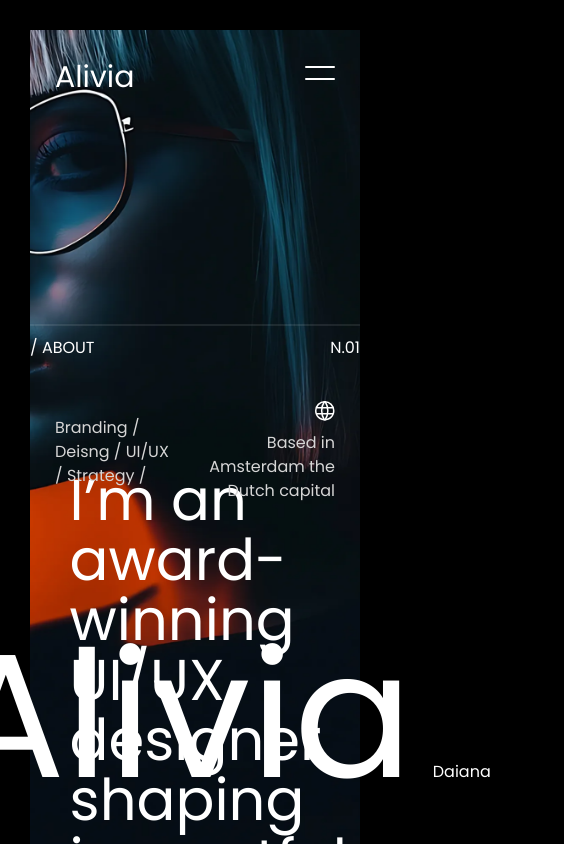
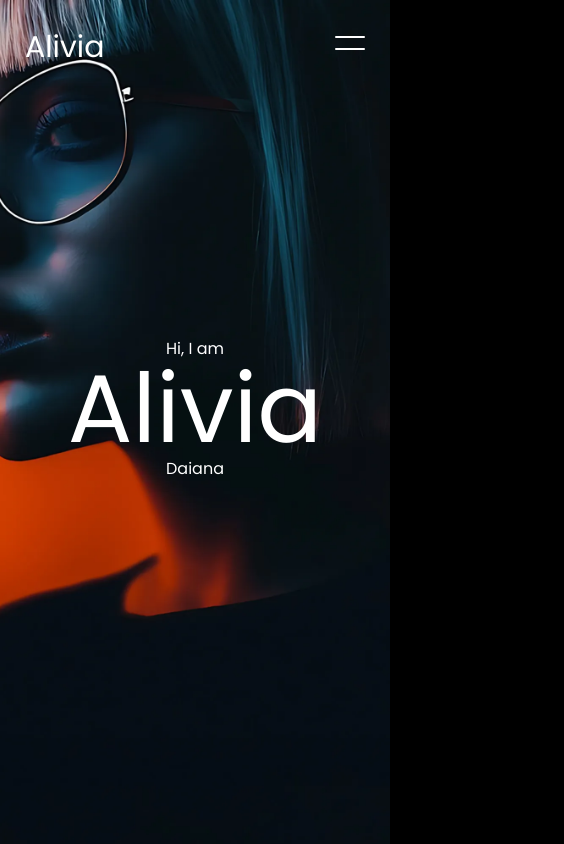
Before and after one commit to nibiralpha/alivia, a Next.js app: page / in a window 390 px wide. Shown: the top 844 px of the page, 564 px wide, since content can reach past the window. Built offline with nearby package versions, Linux system fonts and the light colour scheme.

Commit message:
landing section mobile responsive

```diff
--- a/src/app/Component/HeroComponent/Hero.module.css
+++ b/src/app/Component/HeroComponent/Hero.module.css
@@ -81,6 +81,28 @@
   align-items: baseline;
 }
 
-.right_side_img{
-    margin-bottom: 10px;
+.right_side_img {
+  margin-bottom: 10px;
 }
+
+/* MOBILE */
+
+@media screen and (max-width: 430px) {
+  .about_text_container {
+    display: none;
+    text-align: center;
+  }
+
+  .alivia_text_container {
+    display: inline-block;
+    align-items: normal;
+    text-align: center;
+    top: 60%;
+    bottom: 0;
+  }
+
+  .alivia_text {
+    font-size: 6em;
+    line-height: 1;
+  }
+}
--- a/src/app/globals.css
+++ b/src/app/globals.css
@@ -19,3 +19,12 @@ body {
   height: 100vh;
   position: relative;
 }
+
+
+/* MOBILE */
+
+@media screen and (max-width: 430px) {
+  body{
+    padding: 0 !important;
+  }
+}
--- a/src/app/page.tsx
+++ b/src/app/page.tsx
@@ -12,14 +12,14 @@ export default function Home() {
   return (
     <div className="bg">
       <HeroComponent />
-      <AboutComponent />
+      {/* <AboutComponent />
       <ProjectComponent />
       <ExpertiseComponent />
       <AwardsComponent />
       <TesttimonialComponent />
       <MyJourneyComponent />
       <DiscussComponent />
-      <FooterComponent />
+      <FooterComponent /> */}
     </div>
   );
 }
```
